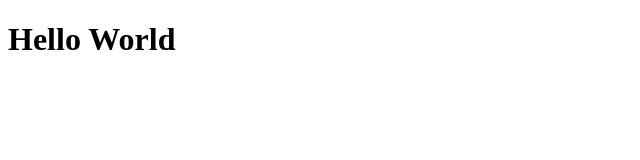
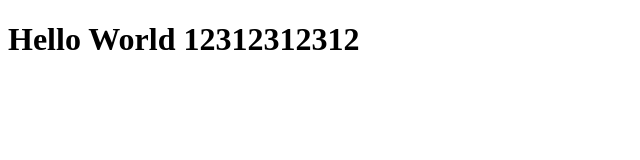
Before and after one commit to usbrit91/usbrit91.github.io, a plain HTML site: page demo/index.html in a window 1280 px wide. Shown: the whole page, without its empty margins (0-640 px from the left). Drawn offline with Linux system fonts and the light colour scheme.

Commit message:
demo code 1

```diff
--- a/demo/index.html
+++ b/demo/index.html
@@ -7,6 +7,6 @@
     <title>Document</title>
 </head>
 <body>
-    <h1>Hello World</h1>
+    <h1>Hello World 12312312312</h1>
 </body>
 </html>
```
